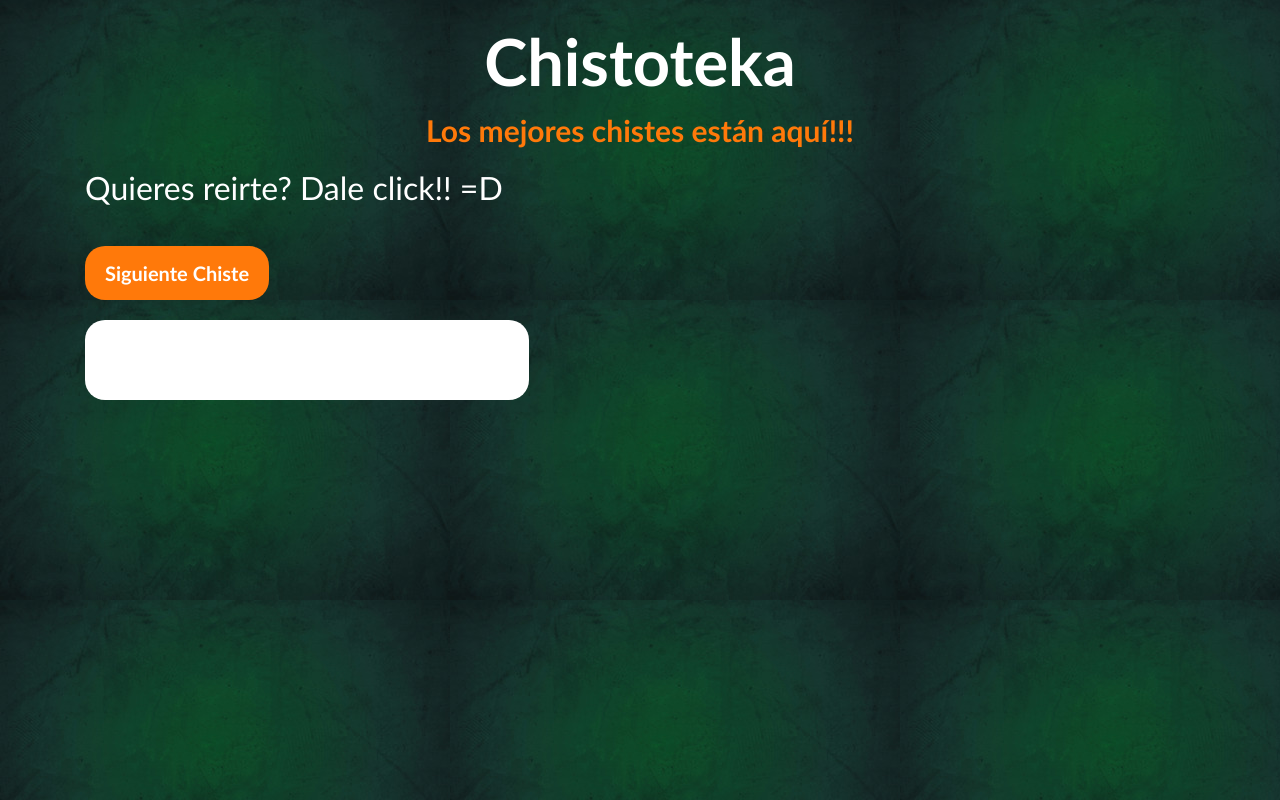
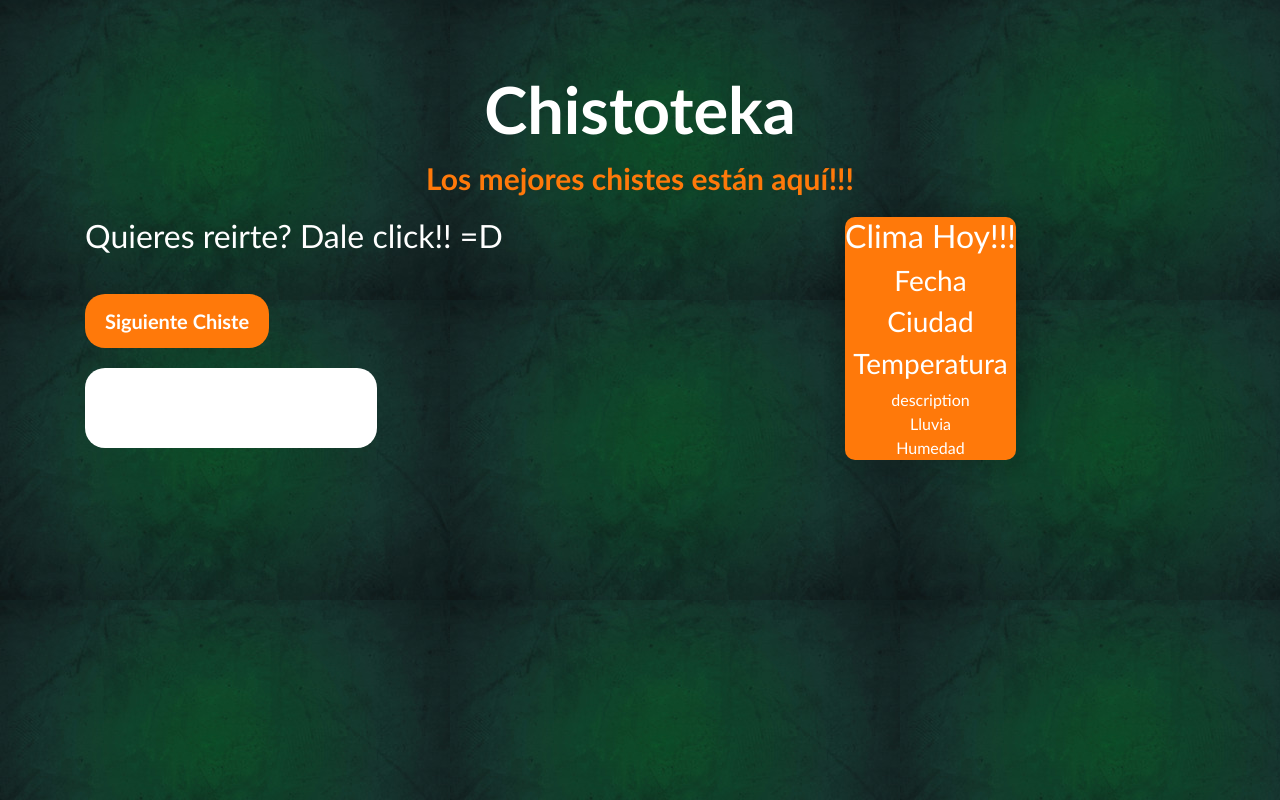
Before and after one commit to yelder/Sprint5-Apis, a plain HTML site: page index.html in a window 1280 px wide. Drawn offline with nearby package versions, Linux system fonts and the light colour scheme; no server answers.

Commit message:
Se realizó el nivel 2 y el ejercicio 4

```diff
--- a/css/index.css
+++ b/css/index.css
@@ -50,3 +50,15 @@ body{
     color: rgb(255, 121, 10);
     border-radius: 20px;
 }
+
+
+
+.info {
+    background-color:  rgb(255, 121, 10) !important;
+    margin: 0;
+    padding: 1 rem;
+    border-radius: 10px;
+    color:white;
+    box-shadow: 2px 2px 15px 10px rgba(0, 0, 0, 0.1);
+    width:100%;
+}
--- a/index.html
+++ b/index.html
@@ -11,27 +11,55 @@
 </head>
 
 <body>
-    <section class="container">
+    <div class="container">
+        <div class="row">
+            <div class="col-md-12 mt-5 ">
                 <h2 class="title">Chistoteka</h2>
                 <p class="subtitle">Los mejores chistes están aquí!!!</p>
+            </div>
+        </div>
 
-        <div class="chiste">
+        <div class="row">
+            <div class="col-md-8">
+                <div class=" chiste">
                     <h2 class="subtitle2">Quieres reirte? Dale click!! =D</h2>
                 </div>
 
                 <button class="botonChiste" id="botonChiste" onclick="generarChiste()">Siguiente
                     Chiste</button>
-        </div>
+
 
                 <div>
                     <div class="listaChistes" id="jose">
                         <p class="text" id="content"></p>
                     </div>
                 </div>
+            </div>
 
-    </section>
+
+            <!--Nivel 2-->
+            <div class="climaBarcelona">
+                <div class="col-md-12 text-center">
+                    <div class="info">
+
+                        <div id="clima">
+                            <h2>Clima Hoy!!!</h2>
+                            <h3 id="fecha">Fecha</h3>
+                            <h3 id="ciudad">Ciudad</h3>
+                            <h3 id="temperatura">Temperatura</h3>
+                            <div class="descrip" id="description">description</div>
+                            <div id="lluvia">Lluvia</div>
+                            <div id="humedad">Humedad</div>
+                        </div>
+                    </div>
+                </div>
+            </div>
+        </div>
+    </div>
+
 
     <script src="./scripts/index.js" type='text/javascript'></script>
+    <script src="./scripts/climaBarcelona.js" type='text/javascript'></script>
     <script src="https://code.jquery.com/jquery-3.3.1.slim.min.js"></script>
     <script src="https://cdnjs.cloudflare.com/ajax/libs/popper.js/1.14.0/umd/popper.min.js"></script>
     <script src="https://stackpath.bootstrapcdn.com/bootstrap/4.1.1/js/bootstrap.min.js"></script>
--- /dev/null
+++ b/scripts/climaBarcelona.js
@@ -0,0 +1,30 @@
+// ********************* LEVEL 2 - EXERCICE 1 *******************************
+'use strict'
+
+// *************************** BARCELONA *******************************
+
+
+const API = "https://www.el-tiempo.net/api/json/v2/provincias/08/municipios/08019";
+
+let barcelonaLocation= document.createElement("t");
+
+document.getElementById("clima").appendChild(barcelonaLocation);
+
+//Se hace la funcion Async
+(async function getWeather() {
+    let response = await fetch(API, {
+        headers:{
+            "Accept": "application/json",
+        },
+    });
+    let data = await response.json();
+    console.log(barcelonaLocation);
+
+    fecha.textContent=`${data.fecha}`;
+    ciudad.textContent = `${data.municipio.NOMBRE}`;
+    temperatura.textContent = `${data.temperatura_actual}º`;
+    description.textContent = `${data.stateSky.description}`;
+    lluvia.textContent = `Rain  ${data.lluvia}%`;
+    humedad.textContent = `Humidity ${data.humedad}%`;
+
+})();
```
Lines whose indentation alone changed are shown as unchanged.
